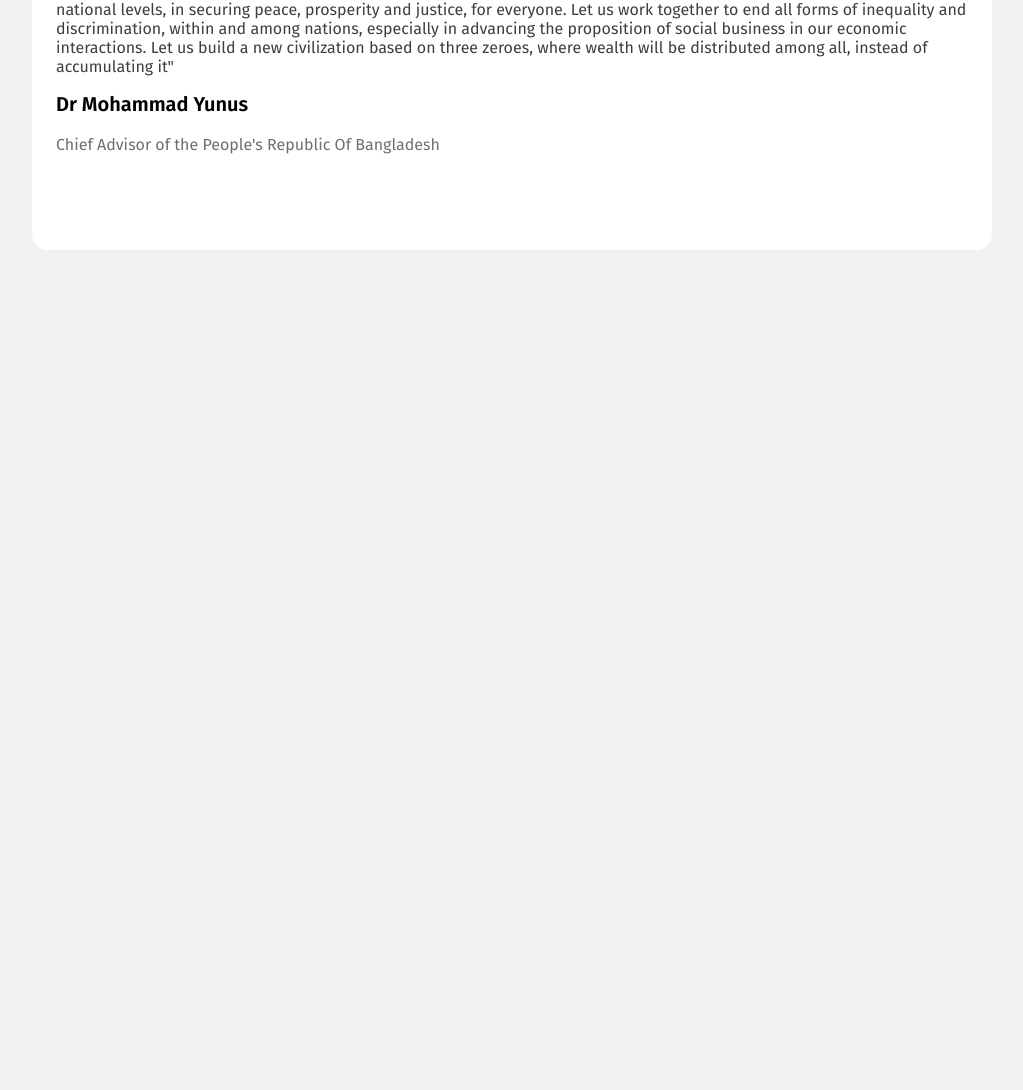
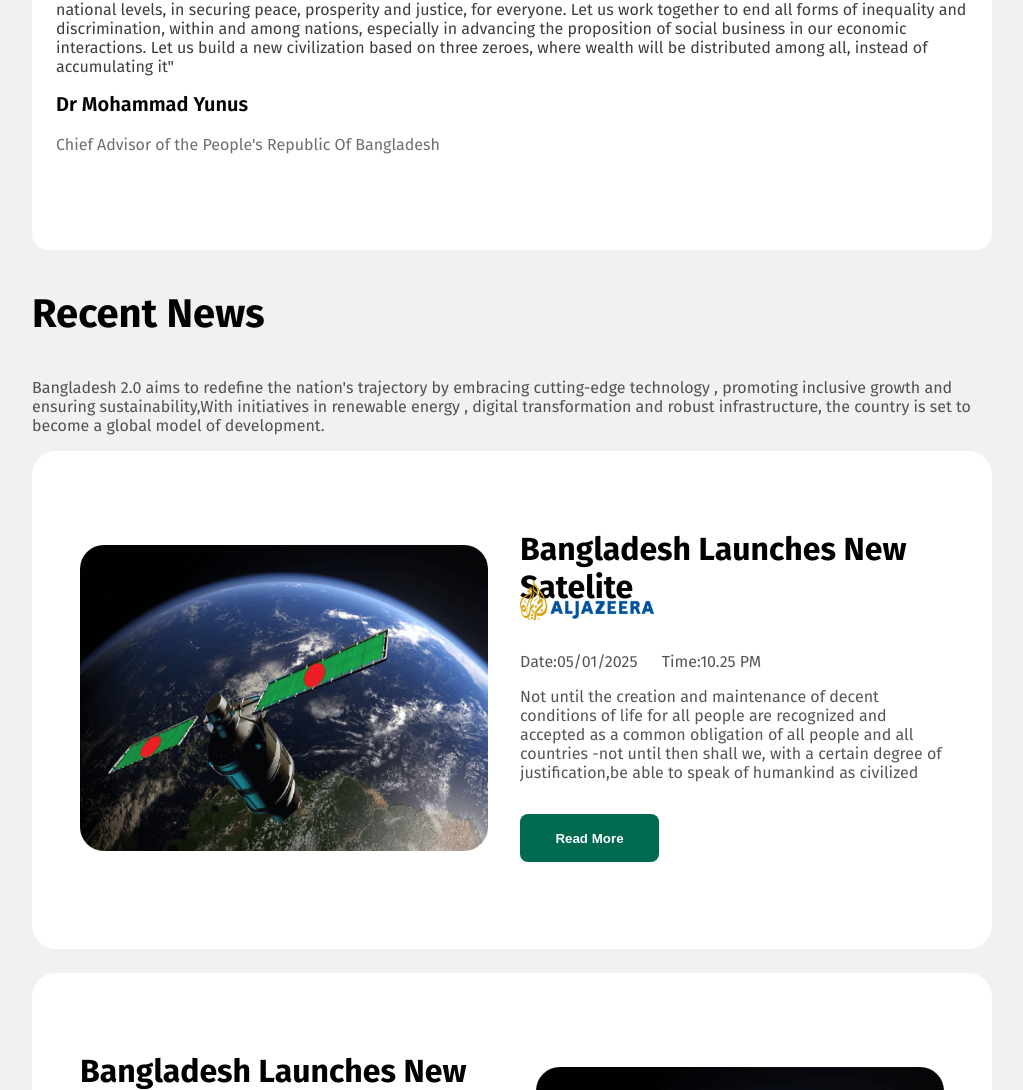
Before and after one commit to minhaj720-tech/assignment1, a plain HTML site: page index.html in a window 1280 px wide. Shown: the part 1552-2642 px from the top of the page, without its empty margins (128-1151 px from the left). Before the commit the page ends 1810 px from the top, so only its background shows below. Drawn offline with Linux system fonts and the light colour scheme.

Commit message:
satelite section added

```diff
--- a/index.html
+++ b/index.html
@@ -104,6 +104,74 @@
           </div>
         </div>
       </section>
+      <section class="news-container">
+        <div>
+          <h3 class="news-tittle">Recent News</h3>
+          <p class="news-description">
+            Bangladesh 2.0 aims to redefine the nation's trajectory by embracing
+            cutting-edge technology , promoting inclusive growth and ensuring
+            sustainability,With initiatives in renewable energy , digital
+            transformation and robust infrastructure, the country is set to
+            become a global model of development.
+          </p>
+        </div>
+        <div class="news-box1">
+          <div class="news-satelite">
+            <img class="satelite-img" src="images/assets/satelite.png" alt="" />
+          </div>
+          <div class="satelite-description-box">
+            <h3 class="satelite-font">Bangladesh Launches New Satelite</h3>
+            <img
+              class="al-jazeera"
+              src="images/assets/al-jazeera.png"
+              alt=""
+            /><br />
+
+            <p class="time">
+              <span class="inline-text"> Date:05/01/2025</span>
+              <span class="inline-text"> Time:10.25 PM</span>
+            </p>
+
+            <p class="satelite-description">
+              Not until the creation and maintenance of decent conditions of
+              life for all people are recognized and accepted as a common
+              obligation of all people and all countries -not until then shall
+              we, with a certain degree of justification,be able to speak of
+              humankind as civilized
+            </p>
+
+            <button class="btn-news">Read More</button>
+          </div>
+        </div>
+
+        <div class="news-box2">
+          <div class="satelite-description-box">
+            <h3 class="satelite-font">Bangladesh Launches New Satelite</h3>
+            <img
+              class="al-jazeera"
+              src="images/assets/al-jazeera.png"
+              alt=""
+            /><br />
+
+            <p class="time">
+              <span class="inline-text"> Date:05/01/2025</span>
+              <span class="inline-text"> Time:10.25 PM</span>
+            </p>
+
+            <p class="satelite-description">
+              Not until the creation and maintenance of decent conditions of
+              life for all people are recognized and accepted as a common
+              obligation of all people and all countries -not until then shall
+              we, with a certain degree of justification,be able to speak of
+              humankind as civilized
+            </p>
+
+            <button class="btn-news">Read More</button>
+          </div>
+          <div class="news-satelite">
+            <img class="satelite-img" src="images/assets/satelite.png" alt="" />
+          </div>
+        </div>
     </main>
   </body>
 </html>
--- a/style.css
+++ b/style.css
@@ -283,3 +283,119 @@ body {
   color: #0e0e0e;
   opacity: 60%;
 }
+/* satelite-section styles */
+.news-container {
+  height: 120px;
+  gap: 32px;
+}
+
+.news-tittle {
+  font-size: 40px;
+  font-weight: bold;
+}
+.news-description,
+.satelite-description,
+.time {
+  font-size: 16px;
+  color: #0e0e0e;
+  opacity: 70%;
+}
+.satelite-description-box {
+  width: 744px;
+}
+
+.satelite-font {
+  height: 38px;
+  font-weight: bold;
+  font-size: 32px;
+  margin-bottom: 12px;
+  margin-top: 48px;
+}
+.al-jazeera {
+  height: 40px;
+  width: 134px;
+  margin-bottom: 12px;
+}
+.time {
+  margin-bottom: 12px;
+}
+.satelite-description {
+  margin-bottom: 32px;
+}
+
+.news-box1 {
+  display: flex;
+  justify-items: center;
+  align-items: center;
+  gap: 32px;
+  background-color: #ffffff;
+  padding: 48px 48px;
+  border-radius: 24px;
+  height: 402px;
+  transition: 1s;
+}
+
+.news-box1:hover {
+  background-color: #c6e4d6;
+}
+
+.news-box1::before {
+  top: 0;
+  border-radius: 0 0 50% 50%;
+}
+
+.satelite-img {
+  border-radius: 24px;
+  width: 408px;
+  height: 306px;
+  gap: 10px;
+}
+
+.inline-text {
+  display: inline-block;
+  margin-right: 20px;
+}
+
+.btn-news {
+  background-color: #006a50;
+  color: #ffffff;
+  gap: 48px;
+  height: 48px;
+  width: 139px;
+  padding: 13px 26px 13px 26px;
+  border-radius: 8px;
+  font-weight: 600;
+  font-size: 18;
+  white-space: nowrap;
+  border: none;
+  margin-bottom: 56px;
+  transition: 1s;
+}
+.btn-news:hover {
+  background-color: #dc0000;
+}
+.btn-news::before {
+  top: 0;
+  border-radius: 0 0 50% 50%;
+}
+
+.news-box2 {
+  margin-top: 24px;
+  display: flex;
+  justify-items: center;
+  align-items: center;
+  gap: 32px;
+  background-color: #ffffff;
+  padding: 48px 48px;
+  border-radius: 24px;
+  height: 402px;
+  transition: 1s;
+}
+.news-box2:hover {
+  background-color: #c6e4d6;
+}
+
+.news-box2::before {
+  top: 0;
+  border-radius: 0 0 50% 50%;
+}
```
